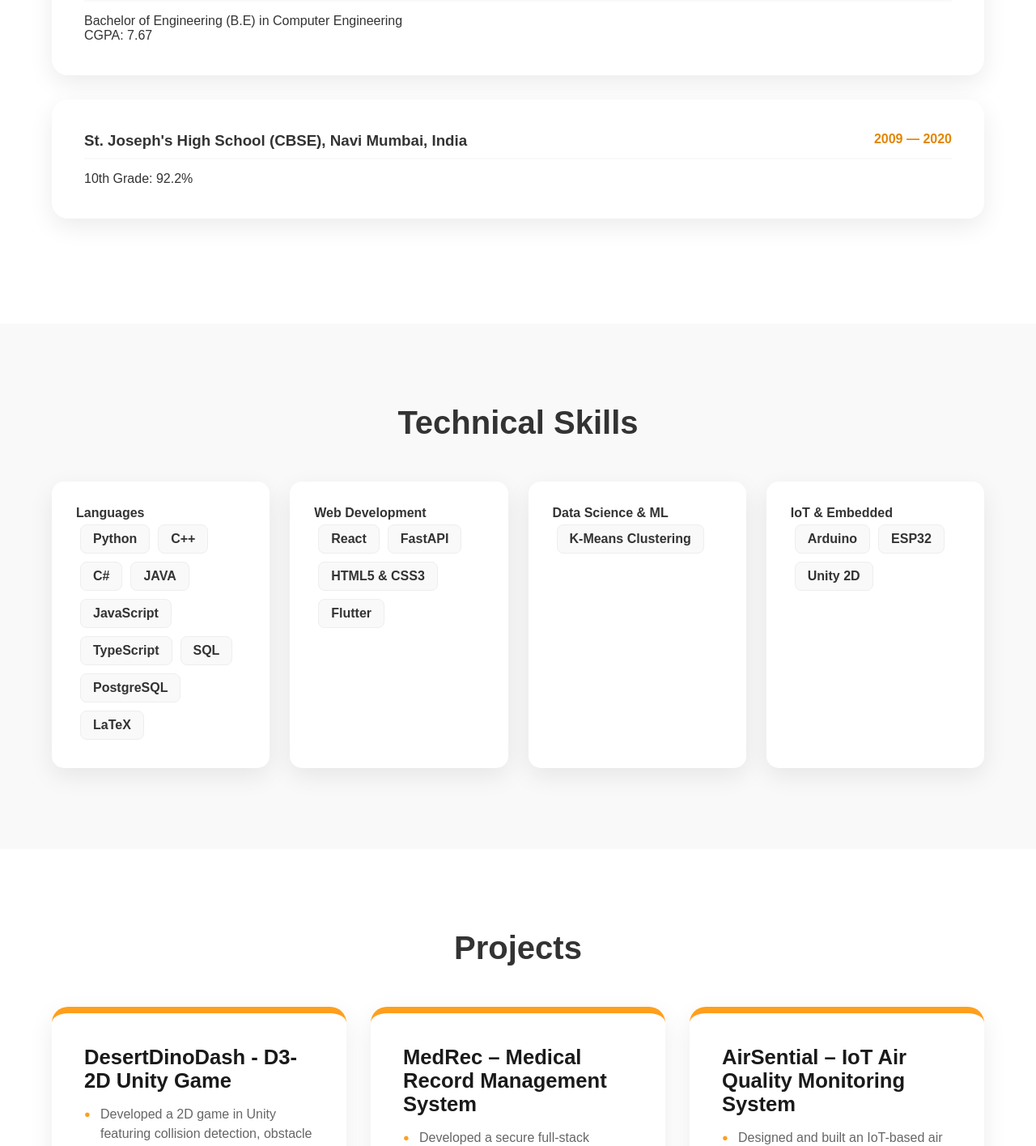
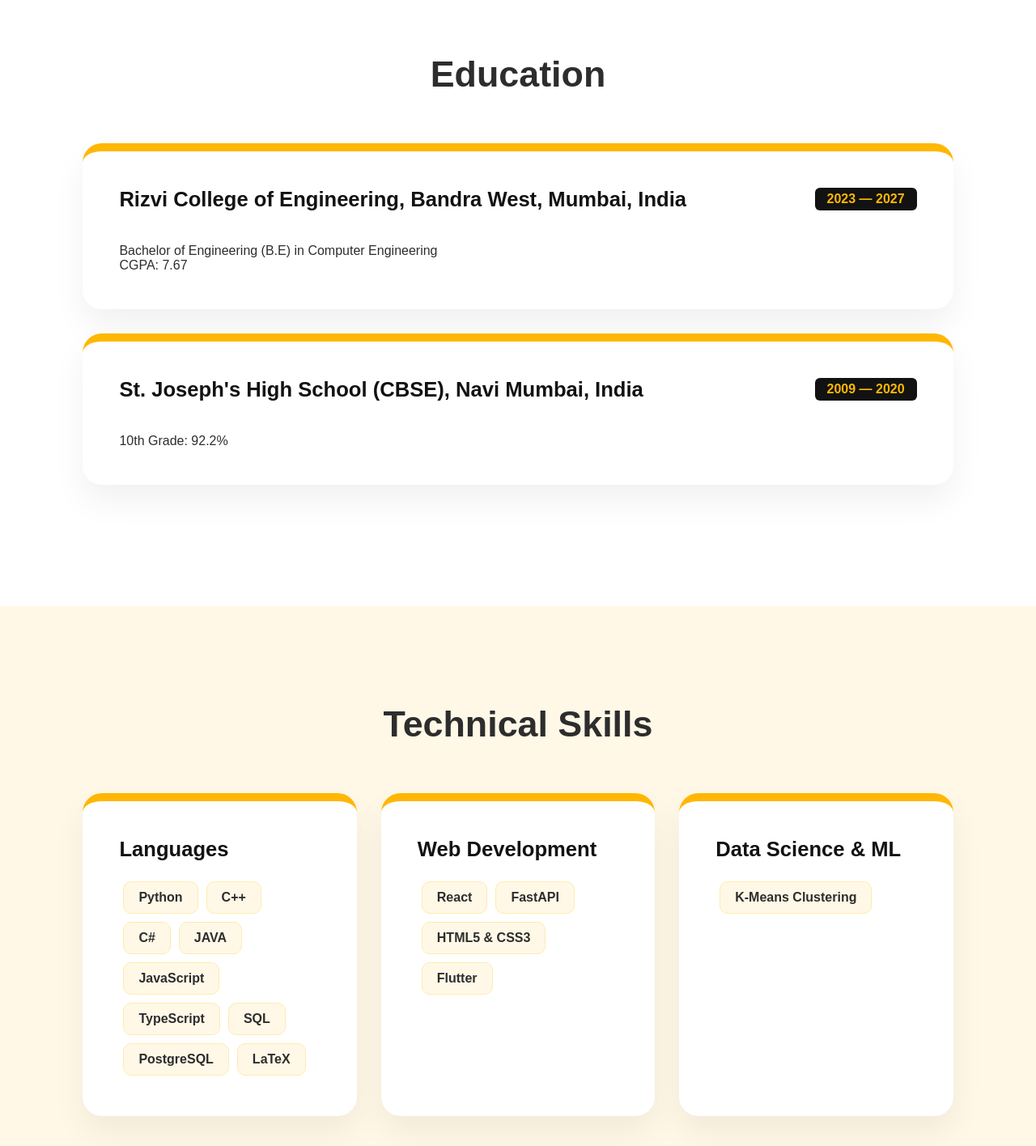
Before and after one commit to issrivastava/portfolio-gemini-version, a React (Create React App) app: page / in a window 1280 px wide. Shown: the part 1320-2736 px from the top of the page at 81% size. Built offline with nearby package versions, Linux system fonts and the light colour scheme; a web font is replaced by a local one.

Commit message:
Redesign: Updated layout to modern bento-style CSS

```diff
--- a/src/App.css
+++ b/src/App.css
@@ -1,14 +1,13 @@
 @import url('https://fonts.cdnfonts.com/css/glacial-indifference');
 
 :root {
-  --accent: #FF9F1C; /* Vibrant Yellow-Orange */
-  --accent-hover: #E38600;
-  --dark: #1A1A1A;
+  --accent: #FFB703; /* Deep Yellow-Orange */
+  --accent-light: #FFEBAD;
+  --accent-soft: #FFF8E7; /* Very light tint for backgrounds */
+  --dark: #121212;
   --white: #FFFFFF;
-  --off-white: #F9F9F9;
-  --text-main: #333333;
-  --text-muted: #666666;
-  --shadow: 0 10px 30px rgba(0, 0, 0, 0.08);
+  --text-main: #2D2D2D;
+  --card-shadow: 0 20px 40px rgba(0, 0, 0, 0.06);
 }
 
 * {
@@ -16,240 +15,234 @@
   padding: 0;
   box-sizing: border-box;
   font-family: 'Glacial Indifference', sans-serif;
-  cursor: auto !important; /* Removed custom cursor feature */
+  cursor: auto !important;
 }
 
 html, body {
   scroll-behavior: smooth;
   background-color: var(--white);
   color: var(--text-main);
-  overflow-x: hidden;
 }
 
-/* --- Layout Structure (Removing the "Empty Space" Feel) --- */
-.main-container {
-  width: 100%;
-}
-
+/* --- Section Layering (Fixes the "Plain" feel) --- */
 .content-yellow {
-  padding: 100px 5%; /* Increased vertical padding to fill space */
+  padding: 120px 8%;
   display: flex;
   justify-content: center;
   align-items: center;
-  min-height: 60vh; /* Ensures sections feel substantial */
 }
 
-/* Alternate backgrounds to define sections better */
+/* Alternating background colors to break the white space */
 #about, #skills, #contact {
-  background-color: var(--off-white);
+  background-color: var(--accent-soft);
+}
+
+#home, #education, #projects {
+  background-color: var(--white);
 }
 
 .content-inner {
   width: 100%;
-  max-width: 1200px; /* Wider container to use more screen real estate */
-  margin: 0 auto;
+  max-width: 1100px;
 }
 
-/* --- Header & Nav --- */
+/* --- Header --- */
 .site-header {
   display: flex;
   justify-content: space-between;
   align-items: center;
-  padding: 20px 5%;
-  background: white;
-  border-bottom: 2px solid var(--accent);
+  padding: 20px 8%;
+  background: rgba(255, 255, 255, 0.95);
+  backdrop-filter: blur(10px);
   position: sticky;
   top: 0;
   z-index: 1000;
+  border-bottom: 4px solid var(--accent);
 }
 
 .header-left h1 {
-  font-size: 1.8rem;
+  font-size: 1.6rem;
   font-weight: 800;
-  color: var(--dark);
 }
 
 .header-right-blob {
   background-color: var(--accent);
-  padding: 12px 30px;
-  border-radius: 8px;
-}
-
-.nav-menu {
-  display: flex;
-  gap: 20px;
+  padding: 10px 25px;
+  border-radius: 12px;
 }
 
 .nav-menu a {
   text-decoration: none;
   color: var(--dark);
   font-weight: 700;
-  font-size: 0.9rem;
+  font-size: 0.85rem;
   text-transform: uppercase;
 }
 
-/* --- Hero Section (Fixing the Compressed Buttons) --- */
+/* --- Hero Section (Bold & Complete) --- */
 .hero-page {
-  background: linear-gradient(135deg, var(--accent) 0%, #FFB703 100%);
-  color: var(--dark);
-  text-align: center;
-  padding: 120px 20px;
+  background: linear-gradient(180deg, var(--accent-soft) 0%, var(--white) 100%);
+  min-height: 80vh;
 }
 
 .welcome-text {
-  font-size: 4rem;
+  font-size: clamp(2.5rem, 8vw, 4.5rem);
   font-weight: 800;
-  margin-bottom: 30px;
+  margin-bottom: 40px;
+  line-height: 1.1;
 }
 
 .hero-button-container {
   display: flex;
-  gap: 25px; /* Significant space between buttons */
+  gap: 30px; /* Spacious buttons */
   justify-content: center;
-  flex-wrap: wrap; /* Prevents squishing on small screens */
-  margin-top: 20px;
+  flex-wrap: wrap;
 }
 
 .hero-btn {
   background: var(--dark);
   color: white;
-  padding: 15px 40px;
-  border-radius: 12px;
+  padding: 18px 45px;
+  border-radius: 15px;
   text-decoration: none;
-  font-weight: 700;
+  font-weight: 800;
   font-size: 1.1rem;
-  transition: transform 0.2s, background 0.2s;
-  border: none;
-  box-shadow: 0 4px 15px rgba(0,0,0,0.2);
+  transition: all 0.3s ease;
+  box-shadow: 0 10px 20px rgba(0,0,0,0.1);
 }
 
 .hero-btn:hover {
-  background: #000;
-  transform: translateY(-3px);
+  background: var(--accent);
+  color: var(--dark);
+  transform: translateY(-5px);
 }
 
-/* --- Unique Project Cards --- */
+/* --- THE UNIVERSAL CARD FEATURE ---
+   This applies your favorite project card style to EVERYTHING
+*/
+.white-content-box,
+.education-card,
+.project-card,
+.skill-category {
+  background: var(--white);
+  padding: 45px;
+  border-radius: 24px;
+  border-top: 10px solid var(--accent); /* Thick accent border user requested */
+  box-shadow: var(--card-shadow);
+  margin-bottom: 30px;
+  transition: transform 0.3s ease;
+  width: 100%;
+}
+
+.white-content-box:hover,
+.education-card:hover,
+.project-card:hover,
+.skill-category:hover {
+  transform: translateY(-8px);
+}
+
 .section-title {
-  font-size: 2.5rem;
+  font-size: 2.8rem;
   font-weight: 800;
-  margin-bottom: 50px;
+  margin-bottom: 60px;
+  text-align: center;
+  position: relative;
+}
+
+/* Sub-headings for cards */
+h3, h4 {
+  font-size: 1.6rem;
+  margin-bottom: 20px;
+  color: var(--dark);
+}
+
+/* --- Projects & Skills Grids --- */
+.projects-grid, .skills-container {
+  display: grid;
+  grid-template-columns: repeat(auto-fit, minmax(320px, 1fr));
+  gap: 30px;
+}
+
+.project-list li {
+  list-style: none;
+  margin-bottom: 12px;
+  padding-left: 25px;
+  position: relative;
+  color: #555;
+  line-height: 1.6;
+}
+
+.project-list li::before {
+  content: "→";
+  color: var(--accent);
+  position: absolute;
+  left: 0;
+  font-weight: 900;
+}
+
+.tech-text {
+  margin-top: 20px;
+  font-weight: 800;
+  color: var(--dark);
+  background: var(--accent-light);
+  padding: 8px 16px;
+  border-radius: 8px;
+  display: inline-block;
+}
+
+/* --- Skill Badges --- */
+.skill-badges span {
+  background: var(--accent-soft);
+  padding: 10px 18px;
+  border-radius: 10px;
+  font-weight: 700;
+  margin: 5px;
+  display: inline-block;
+  border: 1px solid var(--accent-light);
+}
+
+/* --- Education Date --- */
+.education-header {
+  display: flex;
+  justify-content: space-between;
+  align-items: flex-start;
+  flex-wrap: wrap;
+  gap: 10px;
+  margin-bottom: 20px;
+}
+
+.education-date {
+  background: var(--dark);
+  color: var(--accent);
+  padding: 5px 15px;
+  border-radius: 6px;
+  font-weight: 800;
+}
+
+/* --- Contact & Footer --- */
+.contact-box {
+  max-width: 600px;
+  margin: 0 auto;
   text-align: center;
 }
 
-.projects-grid {
-  display: grid;
-  grid-template-columns: repeat(auto-fit, minmax(350px, 1fr));
-  gap: 30px;
+.message-btn {
+  background: var(--accent);
+  color: var(--dark);
   width: 100%;
+  margin-top: 25px;
+  padding: 15px;
+  border: none;
+  border-radius: 12px;
+  font-weight: 800;
+  font-size: 1.1rem;
+  cursor: pointer;
 }
 
-.project-card {
-  background: white;
-  padding: 40px;
-  border-radius: 20px;
-  border-top: 8px solid var(--accent); /* Unique orange accent at the top */
-  box-shadow: var(--shadow);
-  transition: transform 0.3s;
-  display: flex;
-  flex-direction: column;
-}
-
-.project-card:hover {
-  transform: translateY(-10px);
-}
-
-.project-card h3 {
-  font-size: 1.6rem;
-  margin-bottom: 15px;
-  color: var(--dark);
-}
-
-.project-list {
-  list-style: none;
-  margin-bottom: 20px;
-}
-
-.project-list li {
-  margin-bottom: 10px;
-  padding-left: 20px;
-  position: relative;
-  color: var(--text-muted);
-  line-height: 1.5;
-}
-
-.project-list li::before {
-  content: "●";
-  color: var(--accent);
-  position: absolute;
-  left: 0;
-  font-size: 0.8rem;
-  top: 2px;
-}
-
-.tech-text {
-  margin-top: auto;
-  font-weight: 800;
-  color: var(--accent-hover);
-  background: #FFF4E6;
-  padding: 8px 15px;
-  border-radius: 6px;
-  display: inline-block;
-}
-
-/* --- Content Boxes (About / Education) --- */
-.white-content-box, .education-card {
-  background: white;
-  padding: 40px;
-  border-radius: 20px;
-  box-shadow: var(--shadow);
-  width: 100%;
-  margin-bottom: 30px;
-  text-align: left;
-}
-
-.education-header {
-  display: flex;
-  justify-content: space-between;
-  border-bottom: 2px solid var(--off-white);
-  padding-bottom: 10px;
-  margin-bottom: 15px;
-}
-
-.education-date {
-  color: var(--accent-hover);
-  font-weight: 800;
-}
-
-/* --- Skills Layout --- */
-.skills-container {
-  display: grid;
-  grid-template-columns: repeat(auto-fit, minmax(250px, 1fr));
-  gap: 25px;
-  width: 100%;
-}
-
-.skill-category {
-  background: white;
-  padding: 30px;
-  border-radius: 15px;
-  box-shadow: var(--shadow);
-}
-
-.skill-badges span {
-  background: var(--off-white);
-  padding: 8px 15px;
-  border-radius: 8px;
-  font-weight: 700;
-  margin: 5px;
-  display: inline-block;
-  border: 1px solid #eee;
-}
-
-/* --- Footer --- */
 .site-footer {
   background: var(--dark);
-  color: white;
-  padding: 60px 20px;
+  color: var(--white);
+  padding: 80px 5%;
   text-align: center;
 }
 
@@ -258,12 +251,20 @@ html, body {
   text-decoration: none;
   margin: 0 15px;
   font-weight: 700;
+  text-transform: uppercase;
 }
 
-/* --- Mobile Fixes --- */
+.footer-credit {
+  margin-top: 30px;
+  opacity: 0.5;
+}
+
+/* --- Responsive --- */
 @media (max-width: 768px) {
-  .welcome-text { font-size: 2.5rem; }
-  .site-header { flex-direction: column; height: auto; gap: 15px; }
-  .header-right-blob { width: 100%; text-align: center; }
-  .content-yellow { padding: 60px 20px; }
+  .site-header { flex-direction: column; gap: 15px; text-align: center; }
+  .header-right-blob { width: 100%; }
+  .welcome-text { font-size: 2.8rem; }
+  .hero-button-container { flex-direction: column; width: 100%; }
+  .hero-btn { width: 100%; }
+  .content-yellow { padding: 80px 5%; }
 }
```
